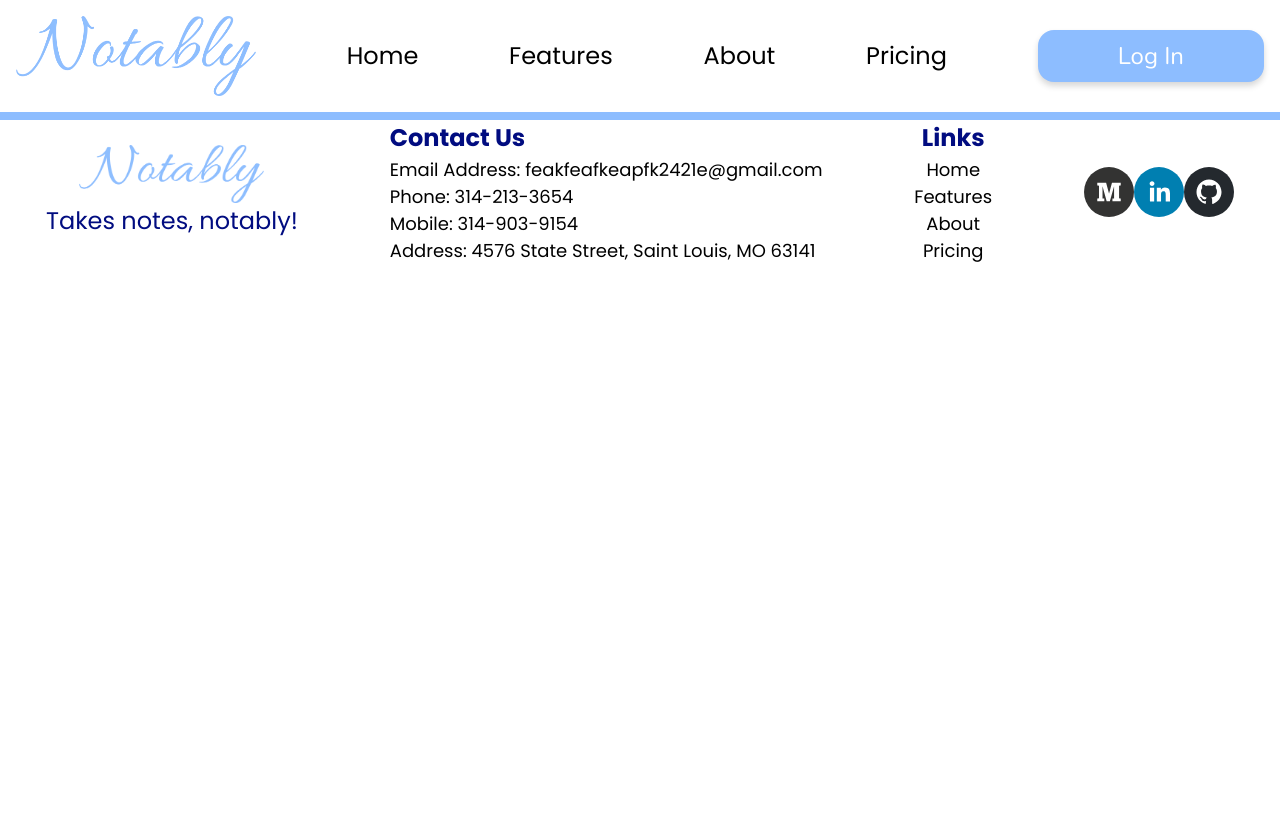
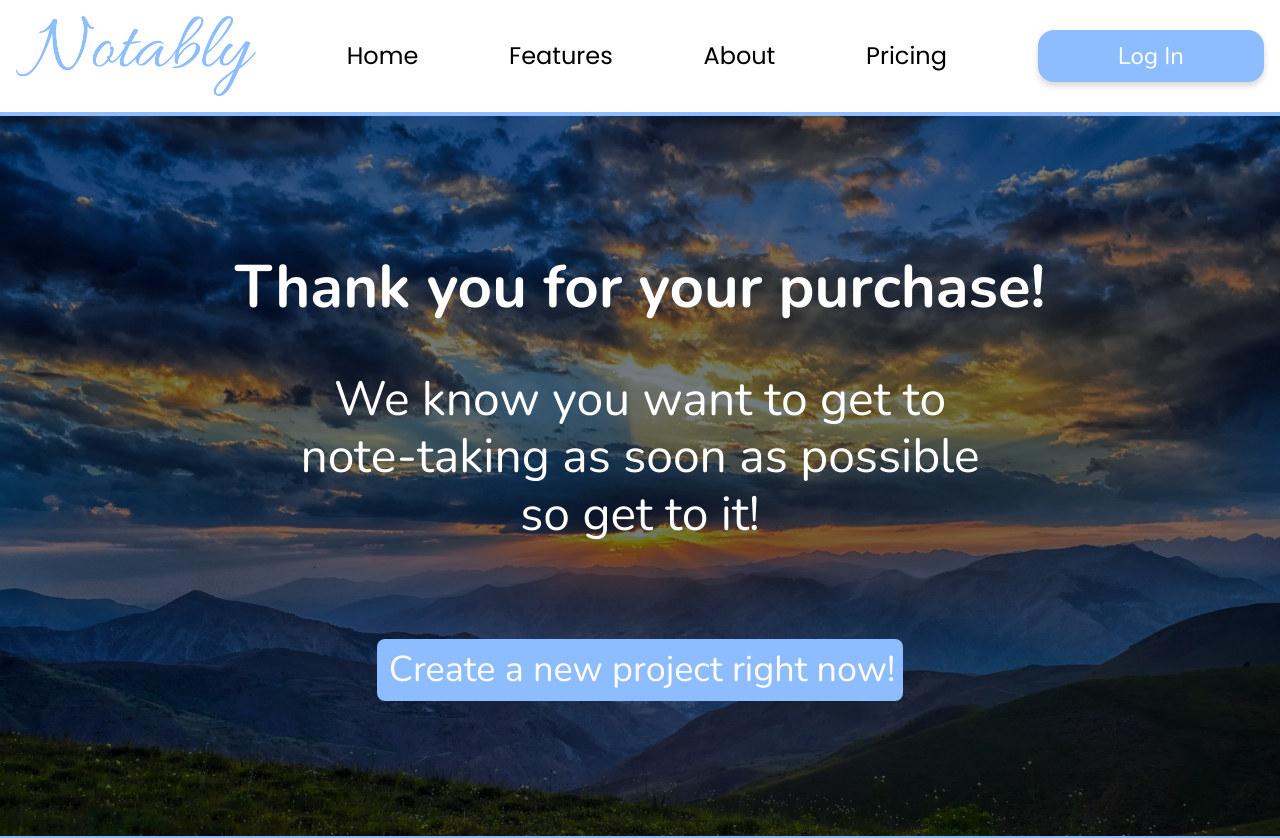
Before and after one commit to BlackPearlescence/notably, a React (Create React App) app in the folder client/: page /thanks in a window 1280 px wide. Shown: the top 838 px of the page. Before the commit the page ends 800 px from the top, so only its background shows below. Built offline with nearby package versions, Linux system fonts and the light colour scheme.

Commit message:
do thank you page

```diff
--- a/client/src/App.tsx
+++ b/client/src/App.tsx
@@ -9,6 +9,7 @@ import { LoginPage } from './pages/LoginPage';
 import { PricingPage } from './pages/PricingPage';
 import { FeaturePage } from './pages/FeaturePage';
 import { AboutPage } from './pages/AboutPage';
+import { ThankYouPage } from './pages/ThankYouPage';
 
 function App() {
   return (
@@ -20,6 +21,7 @@ function App() {
         <Route path="pricing" element={<PricingPage />} />
         <Route path="features" element={<FeaturePage />} />
         <Route path="about" element={<AboutPage />} />
+        <Route path="thanks" element={<ThankYouPage />} />
       </Routes>
       <Footer />
     </div>
--- a/client/src/components/pricing/SubscriptionCard.tsx
+++ b/client/src/components/pricing/SubscriptionCard.tsx
@@ -1,5 +1,7 @@
 
+import { useNavigate } from "react-router-dom";
 import styles from "./SubscriptionCard.module.scss";
+
 
 interface SubscriptionCardProps {
     title: string;
@@ -11,7 +13,7 @@ interface SubscriptionCardProps {
 }
 
 export const SubscriptionCard: React.FC<SubscriptionCardProps> = ({ title, price, subType, discount, features, trial }) => {
-
+    const navigate = useNavigate();
     return (
         <div className={styles.subscriptionCardContainer}>
             <h3>{title}</h3>
@@ -20,7 +22,7 @@ export const SubscriptionCard: React.FC<SubscriptionCardProps> = ({ title, price
             <ul>
                 {features.map(feature => <li>{feature}</li>)}
             </ul>
-            {trial && <button>7-Day Free Trial</button>}
+            {trial && (<button onClick={() => navigate("/thanks")}>7-Day Free Trial</button>)}
             {price === 0 ? <button>Go!</button> : <button>Buy "{title}"</button>}
         </div>
     )
--- a/client/src/pages/ThankYouPage.module.scss
+++ b/client/src/pages/ThankYouPage.module.scss
@@ -0,0 +1,71 @@
+@use "../styles/shared.scss";
+
+.thankYouPageContainer {
+    display: flex;
+    flex-direction: column;
+    // width: 100vw;
+    // height: 80%;
+
+    .background {
+        background-image: url("../assets/images/sunset-3292911_1920.webp");
+        background-size: cover;
+        background-repeat: no-repeat;
+        width: 100%;
+        height: 90vh;
+    }
+    .backgroundMask {
+        position: absolute;
+        background-color : rgba(0,0,0,0.5);
+        width: 100%;
+        height: 90vh;
+
+        display: flex;
+        flex-direction: column;
+        justify-content: center;
+        align-items: center;
+
+        .thankYouCTA {
+            z-index: 10;
+
+            * {
+                margin-bottom: shared.$padding-desktop-xxl;
+                margin-top: shared.$padding-desktop-xxl;
+
+            }
+
+            h1 {
+                @include shared.heading-desktoplarge;
+                color: shared.$color-white;
+                font-weight: shared.$font-weight-semibold;
+            }
+
+            h2 {
+                @include shared.heading-desktopmedium;
+                color: shared.$color-white;
+                padding-left: calc(shared.$padding-desktop-xxl * 6);
+                padding-right: calc(shared.$padding-desktop-xxl * 6);
+            }
+
+            button {
+                @include shared.heading-desktopsmall;
+                color: shared.$color-white;
+                background-color: shared.$color-main;
+                border: none;
+                border-radius: shared.$border-radius-md;
+                padding-top: shared.$padding-desktop-xxs;
+                padding-bottom: shared.$padding-desktop-xxs;
+                padding-bottom: shared.$padding-desktop-xxs;
+                padding-left: shared.$padding-desktop-sm;
+                padding-right: shared.$padding-desktop-xs;
+                transition: background-color 0.2s ease;
+
+                &:hover {
+                    background-color: shared.$color-secondary;
+                    cursor: pointer;
+                }
+
+            }
+        }
+    }
+
+}
--- a/client/src/pages/ThankYouPage.tsx
+++ b/client/src/pages/ThankYouPage.tsx
@@ -0,0 +1,18 @@
+import styles from './ThankYouPage.module.scss';
+
+export const ThankYouPage = () => {
+
+    return (
+        <div className={styles.thankYouPageContainer}>
+            <div className={styles.background}></div>
+            <div className={styles.backgroundMask}>
+                <div className={styles.thankYouCTA}>
+                    <h1>Thank you for your purchase!</h1>
+                    <h2>We know you want to get to note-taking as soon as possible so get to it!</h2>
+                    <button>Create a new project right now!</button>
+                </div>
+            </div>
+
+        </div>
+    )
+}
```
Also changed, not shown: client/src/assets/images/sunset-3292911_1920.webp (added).
